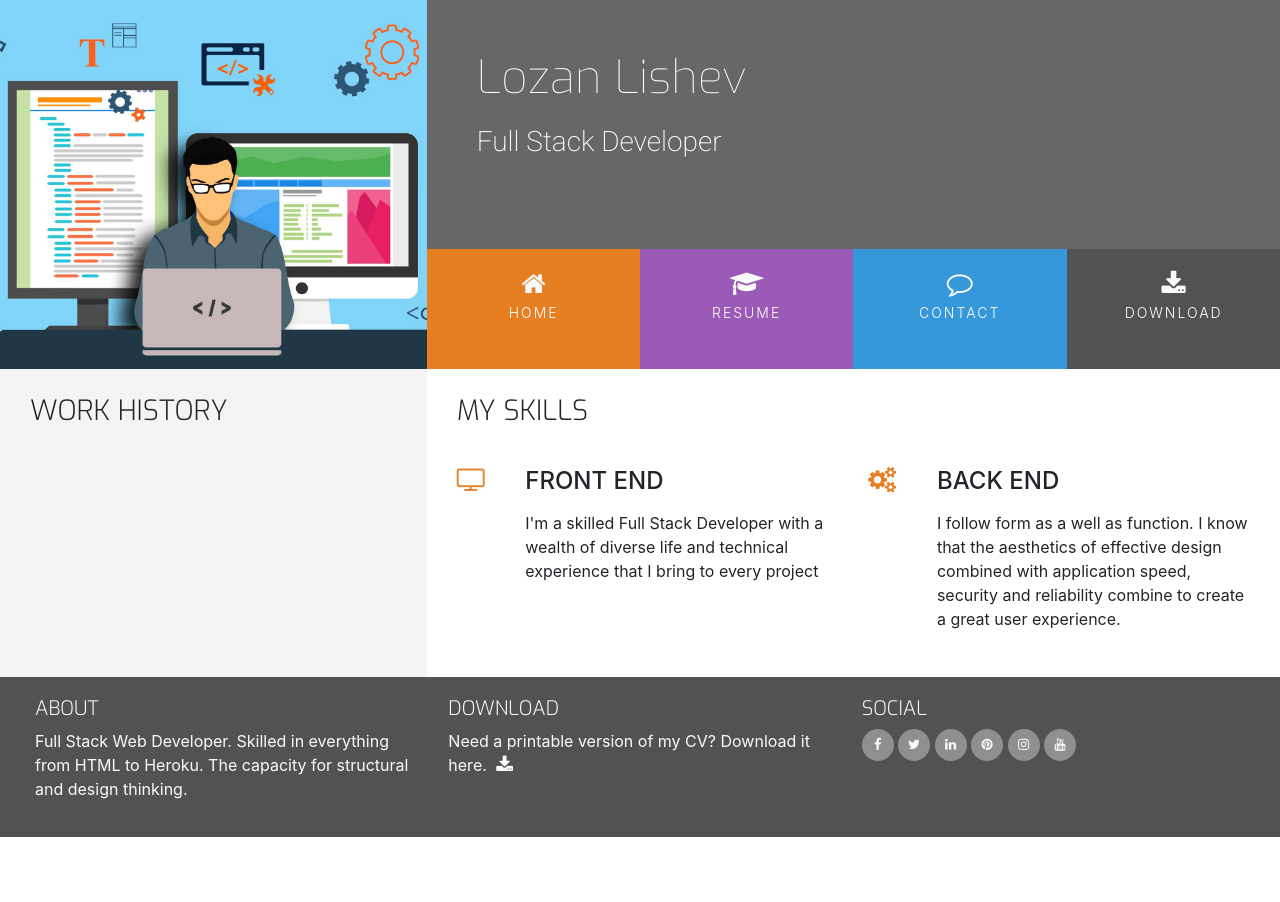
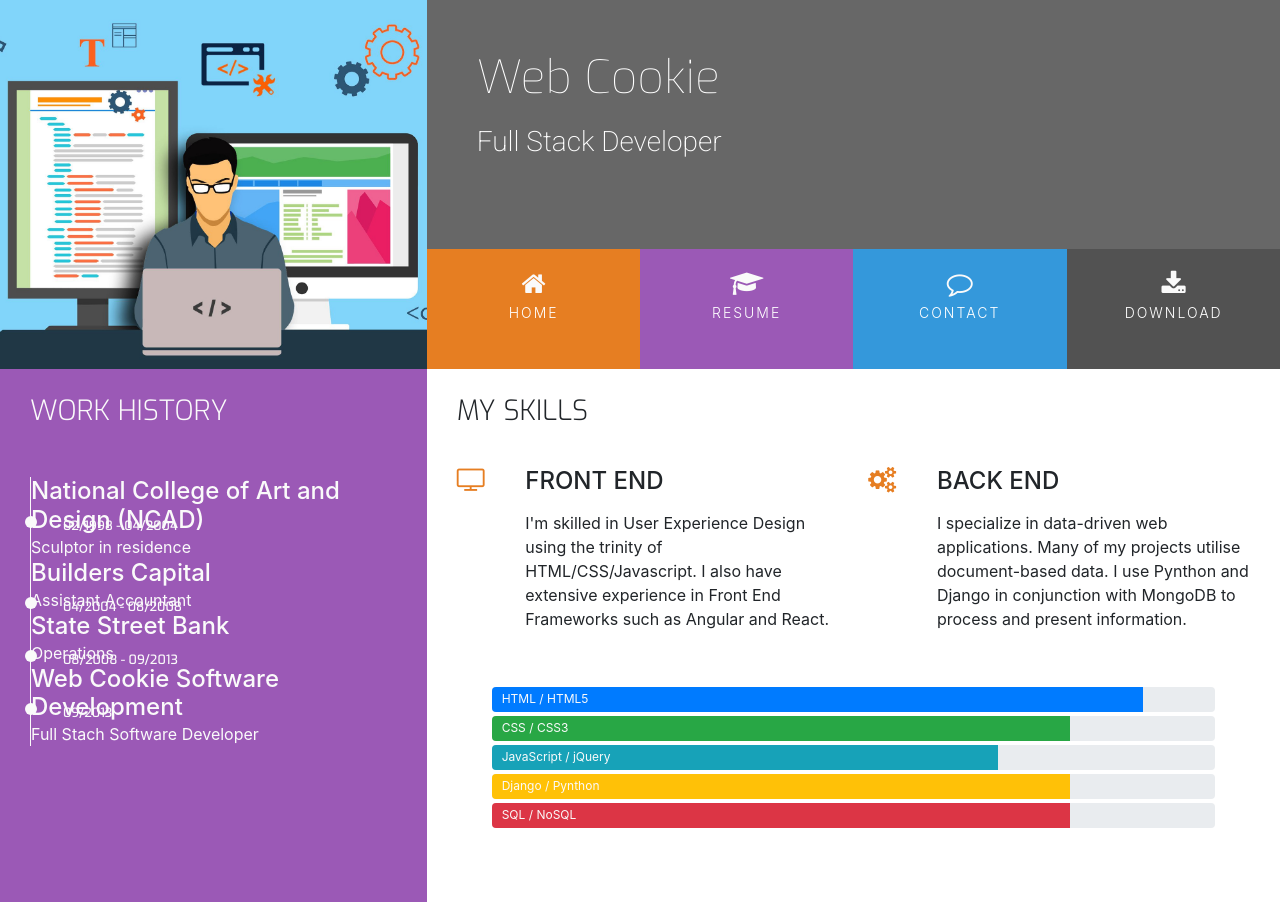
Before and after one commit to Web-Cookie/resume-project, a plain HTML site: page resume.html in a window 1280 px wide. Shown: the top 902 px of the page. Before the commit the page ends 837 px from the top, so only its background shows below. Drawn offline with nearby package versions, Linux system fonts and the light colour scheme.

Commit message:
Resume_Page_Style

```diff
--- a/assets/css/style.css
+++ b/assets/css/style.css
@@ -13,6 +13,10 @@
 
 .bg-color-personal-info {
     background-color: #f4f4f4;
+}
+
+.bg-color-work-history {
+  background-color: #9b59b6;
 }
 
 .ui-menu-color-home {
@@ -63,6 +67,7 @@ h4 {
   float: none;
 }
 
+.history-heading,
 .section-heading {
     font-family: "Exo", sans-serif;
     font-weight: 300;
@@ -273,3 +278,73 @@ footer {
   position: relative;
   width: 60%;
 }
+
+/* ------------------------------------------Skills */
+
+.progress {
+  position: relative;
+  height: 25px;
+  margin-bottom: 4px;
+}
+
+.progress-type {
+  position: absolute;
+  left: 0px;
+  font-weight: 400;
+  padding: 3px 30px 2px 10px;
+  color: #fafafa;
+  background-color: rgba (25, 25, 25, 0.2);
+
+}
+
+.progress-section {
+  margin: 40px 20px;
+
+}
+
+/* ------------------------------------------Work HIstory */
+.history-heading {
+  color: #fafafa;
+  margin-bottom: 50px;
+}
+
+.timeline-item {
+  padding: 43m 2em 0em 2em;
+  position: relative;
+  color: #fafafa;
+  border-left: 1px solid;
+}
+
+.timeline-item p {
+  padding: 0;
+  margin: 0;
+}
+
+.timeline-item:before {
+  content: attr(data-dates);
+  position: absolute;
+  left: 2.5em;
+  top: 3em;
+  display: block;
+  font-family: "Exo", sans-serif;
+  font-weight: 500;
+  font-size: 0.8rem;
+  padding: 0;
+  margin: 0;
+}
+
+.timeline-item:after {
+  width: 12px;
+  height: 12px;
+  display: block;
+  top: 2.4em;
+  position: absolute;
+  left: -6px;
+  border-radius: 12px;
+  content: '';
+  background: #fafafa;
+}
+
+.history-item {
+  margin-bottom: 30px;
+}
--- a/resume.html
+++ b/resume.html
@@ -19,7 +19,7 @@
         <div class="col-md-8">
           <div class="row no-gutters bg-color-name-title">
             <div class="col heading">
-              <h1 class="name">Lozan Lishev</h1>
+              <h1 class="name">Web Cookie</h1>
               <h2 class="title">Full Stack Developer</h2>
 
             </div>
@@ -48,14 +48,38 @@
   </header>
   <section class="container-fluid">
     <div class="row">
-        <div class="col-md-4 bg-color-personal-info section-column">
+        <div class="col-md-4 bg-color-work-history section-column">
             <div class="row">
                 <div class="col-12">
-                    <h3 class="section-heading uppercase">Work History</h3>
+                    <h3 class="history-heading uppercase">Work History</h3>
                 </div>
+            </div>
+            <div class="history-item">
+            <div class="timeline-item" data-dates="02/1998 - 04/2004">
+                  <h4>National College of Art and Design (NCAD)</h4>
+                  <p>Sculptor in residence</p>
+
+            </div>
+            <div class="timeline-item" data-dates="04/2004 - 08/2008">
+                <h4>Builders Capital </h4>
+                <p>Assistant Accountant</p>
+
+            </div>
+            <div class="timeline-item" data-dates="08/2008 - 09/2013">
+                <h4>State Street Bank</h4>
+                <p>Operations</p>
+
+            </div>
+            <div class="timeline-item" data-dates="09/2013 - ">
+                <h4>Web Cookie Software Development</h4>
+                <p>Full Stach Software Developer</p>
+
             </div>
 
         </div>
+
+
+    </div>
 
         <div class="col-md-8 bg-color-three-reasons section-column">
             <div class="row">
@@ -72,8 +96,7 @@
                         <div class="col-10">
                             <h4 class="three-reasons-heading uppercase">Front End</h4>
                             <p>
-                              I'm a skilled Full Stack Developer with a wealth of diverse
-                              life and technical experience that I bring to every project
+                              I'm skilled in User Experience Design using the trinity of HTML/CSS/Javascript. I also have extensive experience in Front End Frameworks such as Angular and React.
                             </p>
 
                         </div>
@@ -87,7 +110,7 @@
                         <div class="col-10">
                             <h4 class="three-reasons-heading uppercase">Back End</h4>
                             <p>
-                              I follow form as a well as function. I know that the aesthetics of effective design combined with application speed, security and reliability combine to create a great user experience.
+                              I specialize in data-driven web applications. Many of my projects utilise document-based data. I use Pynthon and Django in conjunction with MongoDB to process and present information.
                             </p>
 
                         </div>
@@ -95,6 +118,41 @@
                 </div>
 
 
+            </div>
+            <div class="row progress-section">
+              <div class="col">
+                  <div class="progress">
+                      <div class="progress-bar" role="progressbar" aria-valuenow="90" aria-valuemin="0" aria-valuemax="100" style="width:90%;">
+                      <span class="sr-only">90% complete</span>
+                      </div>
+                      <span class="progress-type">HTML / HTML5</span>
+                  </div>
+                  <div class="progress">
+                      <div class="progress-bar bg-success" role="progressbar" aria-valuenow="80" aria-valuemin="0" aria-valuemax="100" style="width:80%;">
+                      <span class="sr-only">80% complete</span>
+                      </div>
+                      <span class="progress-type">CSS / CSS3</span>
+                  </div>
+                  <div class="progress">
+                      <div class="progress-bar bg-info" role="progressbar" aria-valuenow="70" aria-valuemin="0" aria-valuemax="100" style="width:70%;">
+                      <span class="sr-only">70% complete</span>
+                      </div>
+                      <span class="progress-type">JavaScript / jQuery</span>
+                  </div>
+                  <div class="progress">
+                      <div class="progress-bar bg-warning" role="progressbar" aria-valuenow="80" aria-valuemin="0" aria-valuemax="100" style="width:80%;">
+                      <span class="sr-only">80% complete</span>
+                      </div>
+                      <span class="progress-type">Django / Pynthon</span>
+                  </div>
+                  <div class="progress">
+                      <div class="progress-bar bg-danger" role="progressbar" aria-valuenow="80" aria-valuemin="0" aria-valuemax="100" style="width:80%;">
+                      <span class="sr-only">80% complete</span>
+                      </div>
+                      <span class="progress-type">SQL / NoSQL</span>
+                  </div>
+
+              </div>
             </div>
         </div>
     </div>
```
